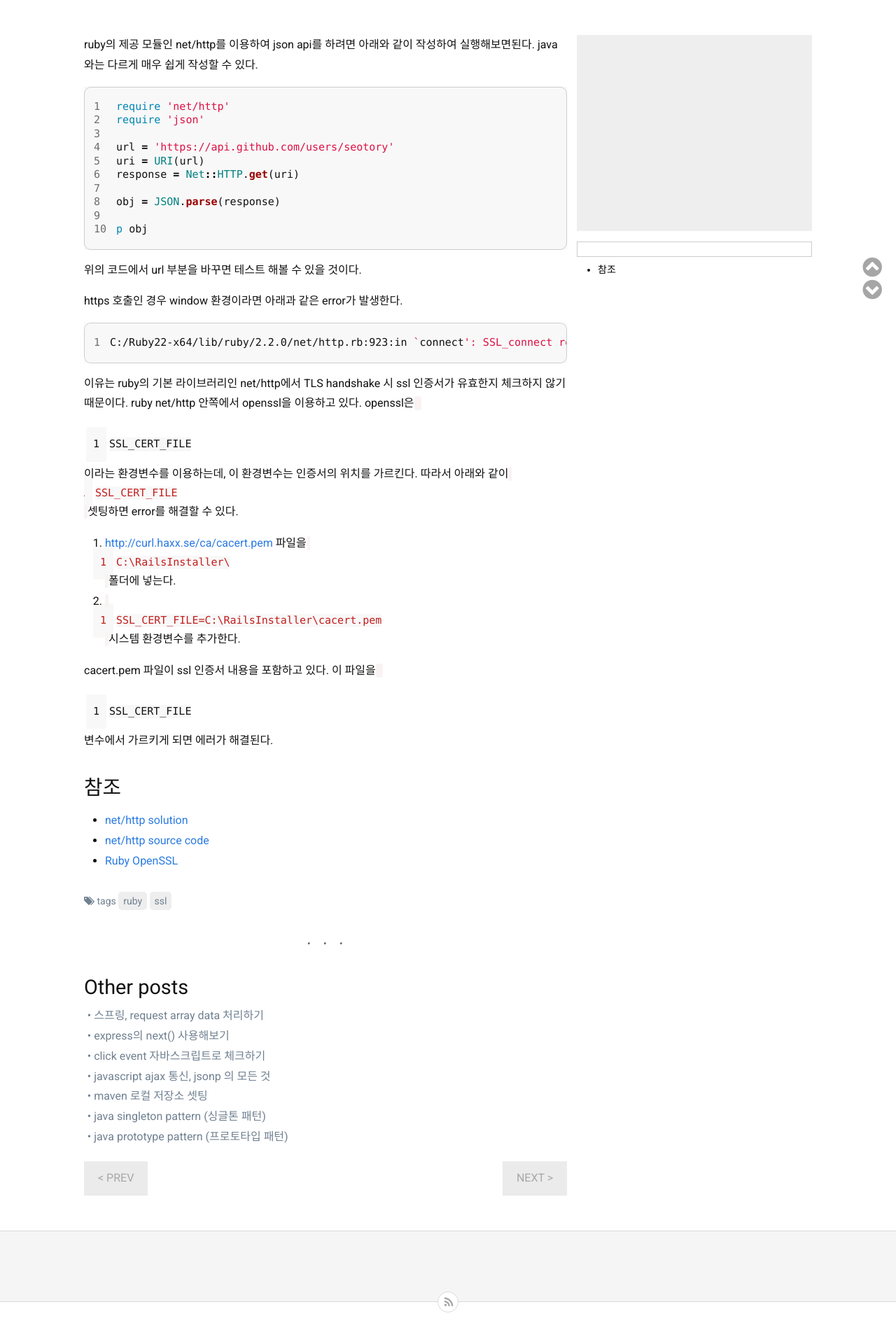
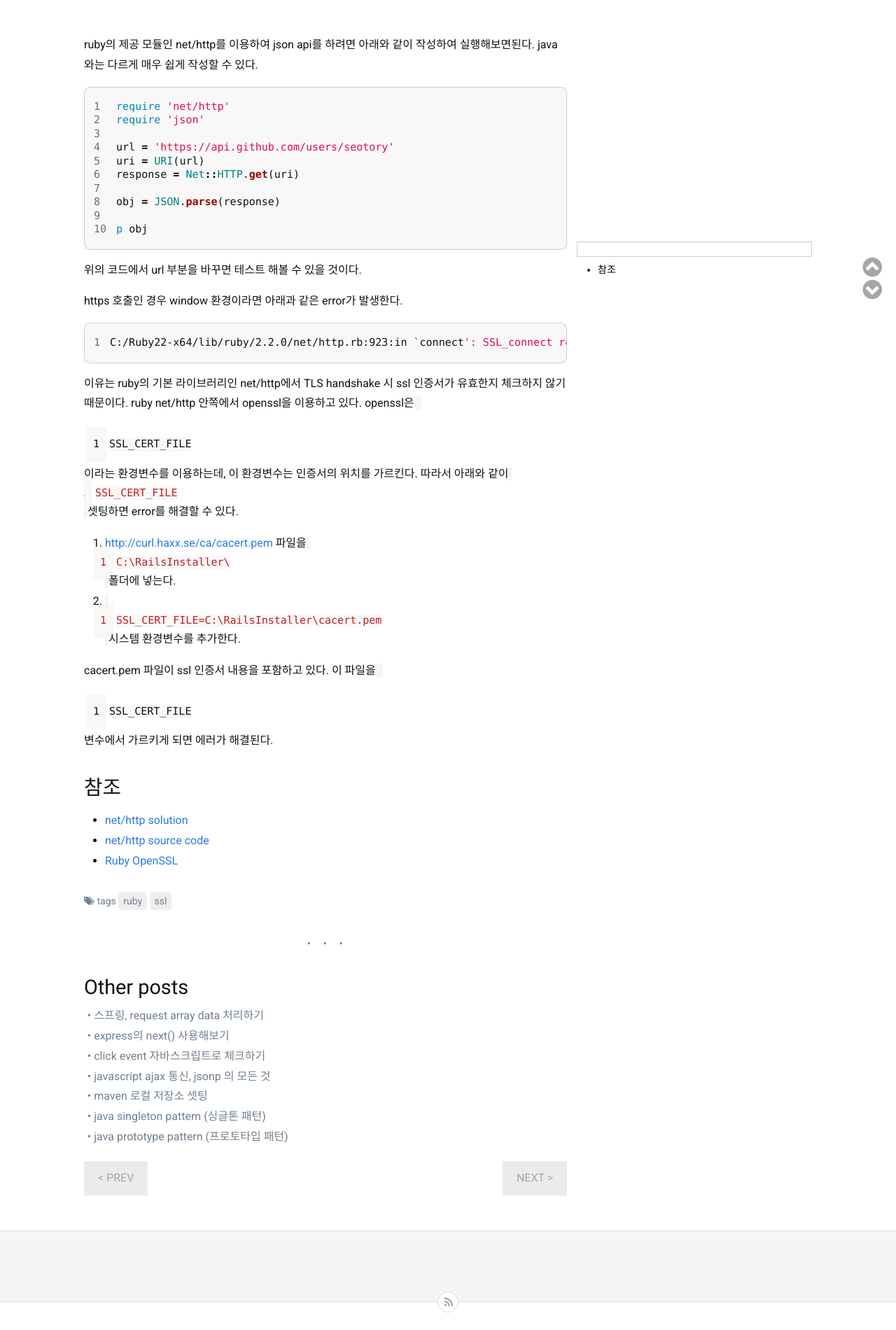
Before and after one commit to seotory/seotory.github.io, a Jekyll site: the page built from _posts/dev/2016-03-23-ruby-json-api-call-with-nethttp.markdown, in a window 1280 px wide. Shown: the part 450-2350 px from the top of the page at 70% size. Built offline with Jekyll 4.4.1, drawn with Linux system fonts in a browser that asks for light colours; nearby versions of some CDN libraries; comment, search, counter and statistics services are not loaded.

Commit message:
edit bg color

```diff
--- a/_layouts/post.html
+++ b/_layouts/post.html
@@ -82,7 +82,7 @@ layout: default
 
       </div>
       <div class="post-info">
-        <div class="" style="width:336px;height:280px;background:#eee;margin-bottom:15px;">
+        <div class="" style="width:336px;height:280px;margin-bottom:15px;">
         <script async src="//pagead2.googlesyndication.com/pagead/js/adsbygoogle.js"></script>
         <!-- post_right_336_280 -->
         <ins class="adsbygoogle"
```
